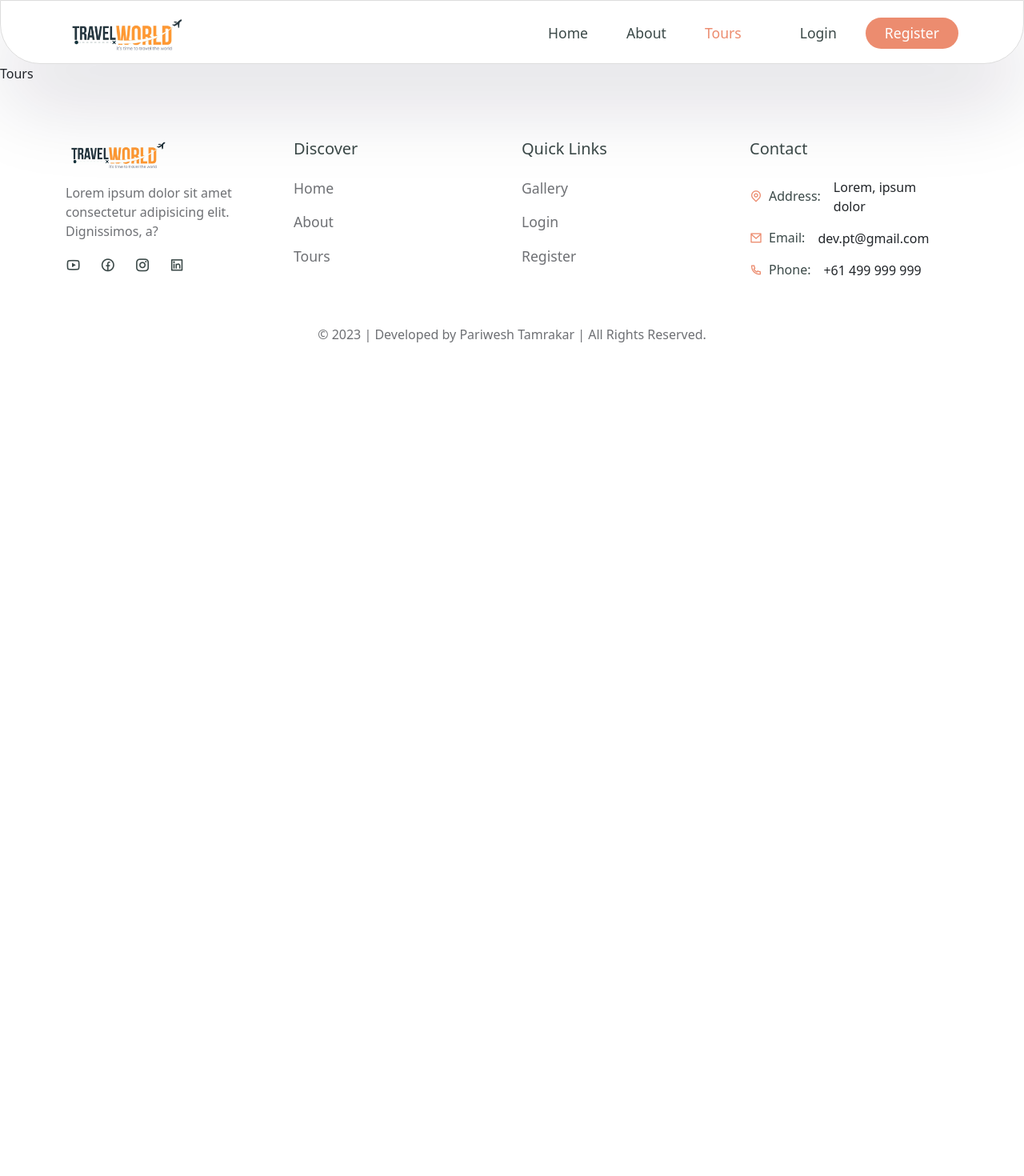
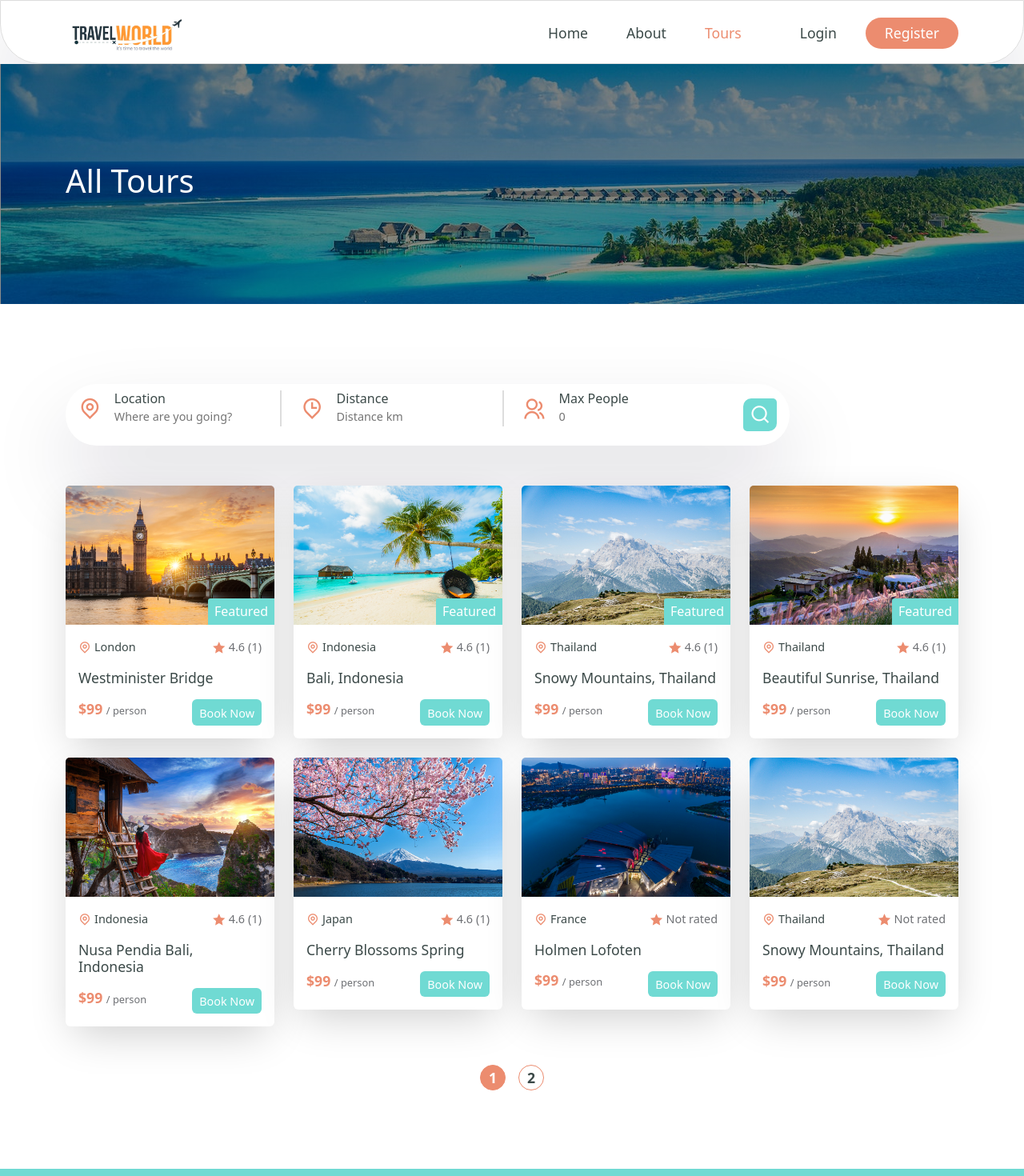
Before and after one commit to pariweshtamr/tours-travel-frontend, a React (Create React App) app: page /tours in a window 1280 px wide. Shown: the top 1470 px of the page at 80% size. Before the commit the page ends 800 px from the top, so only its background shows below. Built offline with nearby package versions, Linux system fonts and the light colour scheme; a web font is replaced by a local one.

Commit message:
added tours page

```diff
--- a/public/index.html
+++ b/public/index.html
@@ -13,7 +13,7 @@
 
     <link rel="manifest" href="%PUBLIC_URL%/manifest.json" />
 
-    <title>React App</title>
+    <title>Tours & Travels App</title>
   </head>
   <body>
     <noscript>You need to enable JavaScript to run this app.</noscript>
--- /dev/null
+++ b/src/components/CommonSection/CommonSection.js
@@ -0,0 +1,18 @@
+import "./commonSection.scss"
+import { Col, Container, Row } from "reactstrap"
+
+const CommonSection = ({ title }) => {
+  return (
+    <section className="common-section">
+      <Container>
+        <Row>
+          <Col lg={12}>
+            <h1>{title}</h1>
+          </Col>
+        </Row>
+      </Container>
+    </section>
+  )
+}
+
+export default CommonSection
--- /dev/null
+++ b/src/components/CommonSection/commonSection.scss
@@ -0,0 +1,13 @@
+.common-section {
+  background: linear-gradient(rgba(0, 0, 0, 0.45), rgba(0, 0, 0, 0.45)),
+    url("../../assets//images/tour.jpg") no-repeat center center;
+  height: 300px;
+  display: flex;
+  align-items: center;
+  justify-content: center;
+
+  h1 {
+    font-size: 2.5rem;
+    color: #fff;
+  }
+}
--- a/src/components/Footer/Footer.js
+++ b/src/components/Footer/Footer.js
@@ -49,22 +49,22 @@ const Footer = () => {
             <div className="social-links d-flex align-items-center gap-4">
               <span>
                 <Link to="#">
-                  <i class="ri-youtube-line"></i>
+                  <i className="ri-youtube-line"></i>
                 </Link>
               </span>
               <span>
                 <Link to="#">
-                  <i class="ri-facebook-circle-line"></i>
+                  <i className="ri-facebook-circle-line"></i>
                 </Link>
               </span>
               <span>
                 <Link to="#">
-                  <i class="ri-instagram-line"></i>
+                  <i className="ri-instagram-line"></i>
                 </Link>
               </span>
               <span>
                 <Link to="#">
-                  <i class="ri-linkedin-box-line"></i>
+                  <i className="ri-linkedin-box-line"></i>
                 </Link>
               </span>
             </div>
@@ -96,7 +96,7 @@ const Footer = () => {
               <ListGroupItem className="ps-0 border-0 d-flex align-items-center gap-3">
                 <h6 className="mb-0 d-flex align-items-center gap-2">
                   <span>
-                    <i class="ri-map-pin-line"></i>
+                    <i className="ri-map-pin-line"></i>
                   </span>{" "}
                   Address:
                 </h6>
@@ -106,7 +106,7 @@ const Footer = () => {
               <ListGroupItem className="ps-0 border-0 d-flex align-items-center gap-3">
                 <h6 className="mb-0 d-flex align-items-center gap-2">
                   <span>
-                    <i class="ri-mail-line"></i>
+                    <i className="ri-mail-line"></i>
                   </span>{" "}
                   Email:
                 </h6>
@@ -116,7 +116,7 @@ const Footer = () => {
               <ListGroupItem className="ps-0 border-0 d-flex align-items-center gap-3">
                 <h6 className="mb-0 d-flex align-items-center gap-2">
                   <span>
-                    <i class="ri-phone-line"></i>
+                    <i className="ri-phone-line"></i>
                   </span>
                   Phone:
                 </h6>
--- a/src/components/SearchBar/SearchBar.js
+++ b/src/components/SearchBar/SearchBar.js
@@ -25,7 +25,7 @@ const SearchBar = () => {
         >
           <FormGroup className="d-flex align-items-center gap-3 form-group form-group-fast">
             <span>
-              <i class="ri-map-pin-line"></i>
+              <i className="ri-map-pin-line"></i>
             </span>
             <div>
               <h6>Location</h6>
@@ -38,7 +38,7 @@ const SearchBar = () => {
           </FormGroup>
           <FormGroup className="d-flex align-items-center gap-3 form-group form-group-fast">
             <span>
-              <i class="ri-map-pin-time-line"></i>
+              <i className="ri-map-pin-time-line"></i>
             </span>
             <div>
               <h6>Distance</h6>
@@ -51,7 +51,7 @@ const SearchBar = () => {
           </FormGroup>
           <FormGroup className="d-flex align-items-center gap-3 form-group">
             <span>
-              <i class="ri-group-line"></i>
+              <i className="ri-group-line"></i>
             </span>
             <div>
               <h6>Max People</h6>
@@ -60,7 +60,7 @@ const SearchBar = () => {
           </FormGroup>
 
           <button className="search-icon" type="submit">
-            <i class="ri-search-line"></i>
+            <i className="ri-search-line"></i>
           </button>
         </Form>
       </div>
--- a/src/components/TourCard/TourCard.js
+++ b/src/components/TourCard/TourCard.js
@@ -21,7 +21,8 @@ const TourCard = ({ tour }) => {
               <i className="ri-map-pin-line"></i> {city}
             </span>
             <span className="tour-rating d-flex align-items-center gap-1">
-              <i class="ri-star-fill"></i> {avgRating === 0 ? null : avgRating}
+              <i className="ri-star-fill"></i>{" "}
+              {avgRating === 0 ? null : avgRating}
               {totalRating === 0 ? (
                 "Not rated"
               ) : (
--- a/src/pages/tourDetails/TourDetails.js
+++ b/src/pages/tourDetails/TourDetails.js
@@ -1,4 +1,61 @@
+import "./tourDetails.scss"
+import tourData from ".././../assets/data/tours"
+import { Col, Container, Row } from "reactstrap"
+import { useParams } from "react-router-dom"
+import calculateAvgRating from "../../utils/avgRating"
 const TourDetails = () => {
-  return <div>TourDetails</div>
+  const { id } = useParams()
+
+  // this is static data, we will call our API later and load data from db
+  const tour = tourData.find((tour) => tour.id === id)
+
+  // destructure properties from our object
+  const {
+    photo,
+    title,
+    desc,
+    price,
+    reviews,
+    city,
+    address,
+    distance,
+    maxGroupSize,
+  } = tour
+
+  const { totalRating, avgRating } = calculateAvgRating(reviews)
+  return (
+    <section>
+      <Container>
+        <Row>
+          <Col lg={8}>
+            <div className="tour-content">
+              <img src={photo} alt="tour-img" />
+
+              <div className="tour-info">
+                <h2>{title}</h2>
+
+                <div className="d-flex align-items-center gap-5">
+                  <span className="tour-rating d-flex align-items-center gap-1">
+                    <i className="ri-star-fill" style={{ color: "gold" }}></i>{" "}
+                    {avgRating === 0 ? null : avgRating}
+                    {totalRating === 0 ? (
+                      "Not rated"
+                    ) : (
+                      <span>({reviews.length})</span>
+                    )}
+                  </span>
+
+                  <span>
+                    {" "}
+                    <i className="ri-map-pin-fill">{address}</i>
+                  </span>
+                </div>
+              </div>
+            </div>
+          </Col>
+        </Row>
+      </Container>
+    </section>
+  )
 }
 export default TourDetails
--- a/src/pages/tours/Tours.js
+++ b/src/pages/tours/Tours.js
@@ -1,4 +1,59 @@
+import CommonSection from "../../components/CommonSection/CommonSection"
+import NewsLetter from "../../components/NewsLetter/NewsLetter"
+import SearchBar from "../../components/SearchBar/SearchBar"
+import TourCard from "../../components/TourCard/TourCard"
+import tourData from "../../assets/data/tours"
+
+import "./tours.scss"
+import { Col, Container, Row } from "reactstrap"
+import { useEffect, useState } from "react"
 const Tours = () => {
-  return <div>Tours</div>
+  const [pageCount, setPageCount] = useState(0)
+  const [page, setPage] = useState(0)
+
+  useEffect(() => {
+    const pages = Math.ceil(5 / 4) // later we will use backend data count
+    setPageCount(pages)
+  }, [page])
+
+  // console.log([...Array(pageCount).keys()])
+  return (
+    <>
+      <CommonSection title="All Tours" />
+      <section>
+        <Container>
+          <Row>
+            <SearchBar />
+          </Row>
+        </Container>
+      </section>
+      <section className="pt-0">
+        <Container>
+          <Row>
+            {tourData?.map((tour) => (
+              <Col lg={3} className="mb-4" key={tour.id}>
+                <TourCard tour={tour} />
+              </Col>
+            ))}
+
+            <Col lg={12}>
+              <div className="pagination d-flex align-items-center justify-content-center mt-4 gap-3">
+                {[...Array(pageCount).keys()].map((number) => (
+                  <span
+                    key={number}
+                    onClick={() => setPage(number)}
+                    className={page === number ? "active-page" : ""}
+                  >
+                    {number + 1}
+                  </span>
+                ))}
+              </div>
+            </Col>
+          </Row>
+        </Container>
+      </section>
+      <NewsLetter />
+    </>
+  )
 }
 export default Tours
--- /dev/null
+++ b/src/pages/tours/tours.scss
@@ -0,0 +1,21 @@
+.pagination {
+  span {
+    width: 2rem;
+    height: 2rem;
+    padding: 5px;
+    border-radius: 50px;
+    display: flex;
+    align-items: center;
+    justify-content: center;
+    border: 1px solid var(--secondary-color);
+    color: var(--heading-color);
+    font-size: 1.1rem;
+    cursor: pointer;
+    font-weight: 700;
+  }
+}
+
+.active-page {
+  background: var(--secondary-color);
+  color: #fff !important;
+}
```
Also changed, not shown: src/pages/tourDetails/tourDetails.scss (added).
